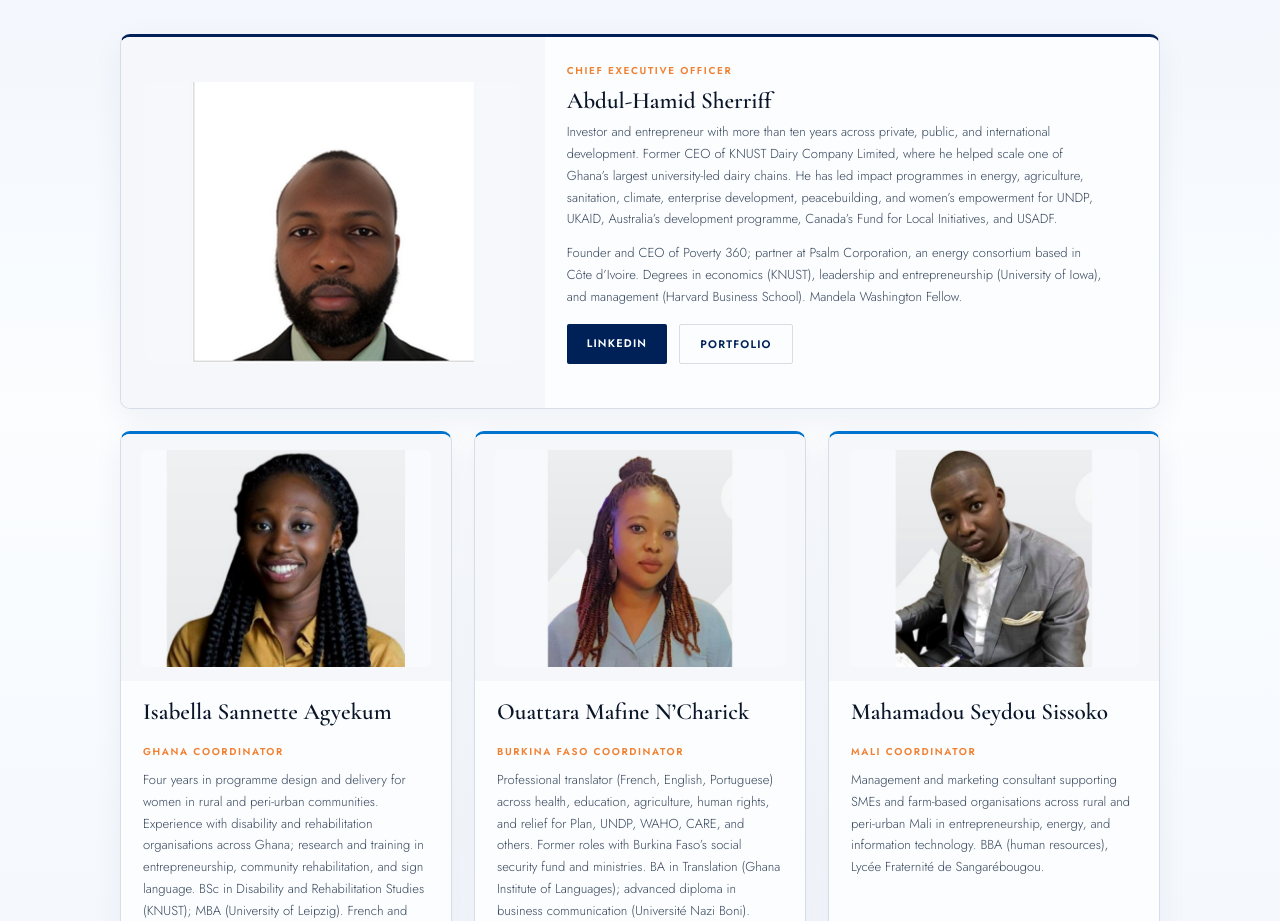
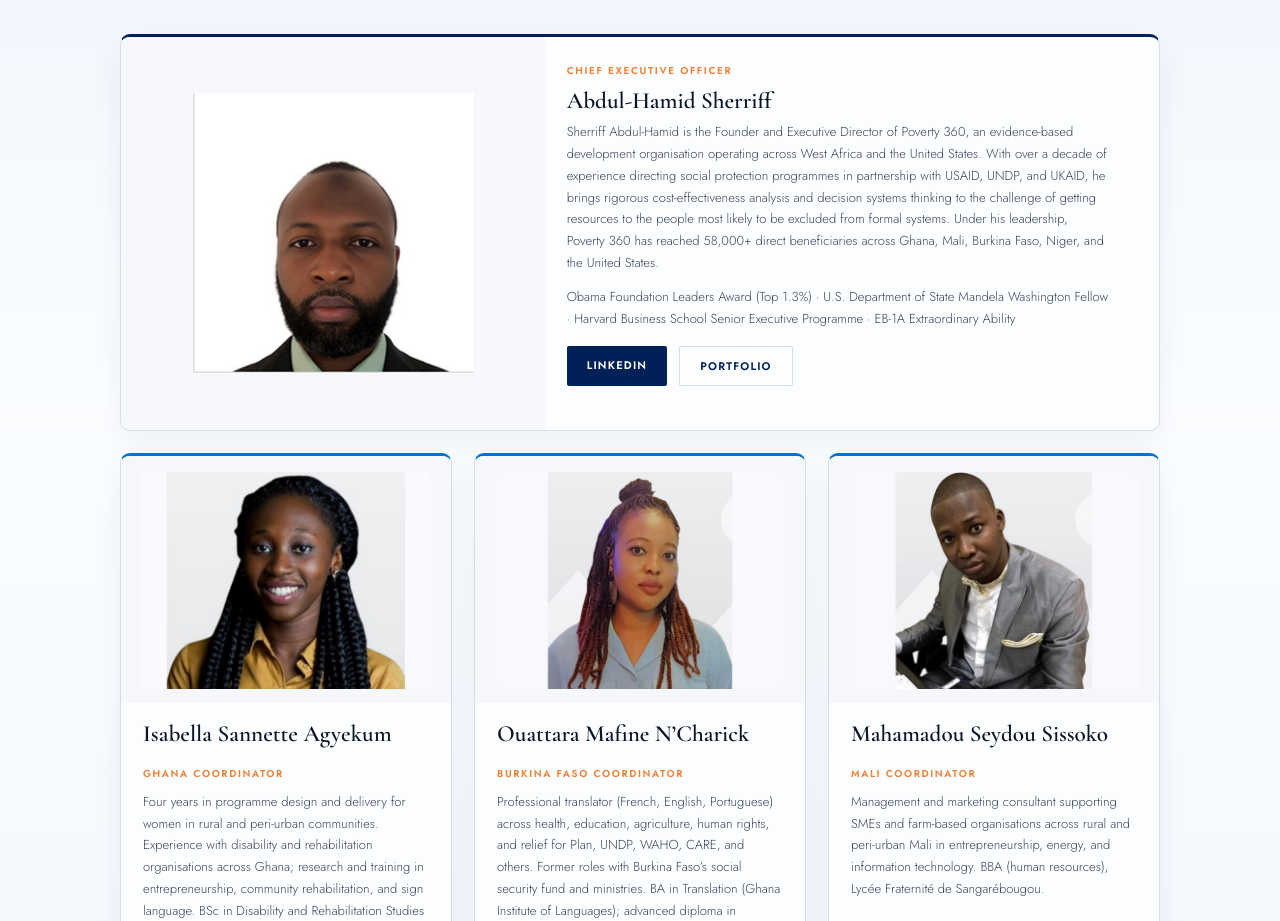
Before and after one commit to S-ABDUL-AI/poverty360, a plain HTML site: page index.html in a window 1280 px wide. Shown: the part 6740-7661 px from the top of the page. Drawn offline with nearby package versions, Linux system fonts and the light colour scheme.

Commit message:
Revise CEO executive bio for Sherriff Abdul-Hamid
Co-authored-by: Cursor <cursoragent@cursor.com>

```diff
--- a/index.html
+++ b/index.html
@@ -2237,19 +2237,10 @@
           <p class="team-role">Chief executive officer</p>
           <h3 class="team-name">Abdul-Hamid Sherriff</h3>
           <p class="team-bio">
-            Investor and entrepreneur with more than ten years across private, public, and
-            international development. Former CEO of KNUST Dairy Company Limited, where he
-            helped scale one of Ghana&rsquo;s largest university-led dairy chains. He has led
-            impact programmes in energy, agriculture, sanitation, climate, enterprise
-            development, peacebuilding, and women&rsquo;s empowerment for UNDP, UKAID,
-            Australia&rsquo;s development programme, Canada&rsquo;s Fund for Local Initiatives,
-            and USADF.
+            Sherriff Abdul-Hamid is the Founder and Executive Director of Poverty 360, an evidence-based development organisation operating across West Africa and the United States. With over a decade of experience directing social protection programmes in partnership with USAID, UNDP, and UKAID, he brings rigorous cost-effectiveness analysis and decision systems thinking to the challenge of getting resources to the people most likely to be excluded from formal systems. Under his leadership, Poverty 360 has reached 58,000+ direct beneficiaries across Ghana, Mali, Burkina Faso, Niger, and the United States.
           </p>
           <p class="team-bio">
-            Founder and CEO of Poverty 360; partner at Psalm Corporation, an energy consortium
-            based in C&ocirc;te d&rsquo;Ivoire. Degrees in economics (KNUST), leadership and
-            entrepreneurship (University of Iowa), and management (Harvard Business School).
-            Mandela Washington Fellow.
+            Obama Foundation Leaders Award (Top 1.3%) &middot; U.S. Department of State Mandela Washington Fellow &middot; Harvard Business School Senior Executive Programme &middot; EB-1A Extraordinary Ability
           </p>
           <div class="team-links">
             <a href="https://www.linkedin.com/in/abdul-hamid-sherriff-08583354/" target="_blank" rel="noopener noreferrer">LinkedIn</a>
```
